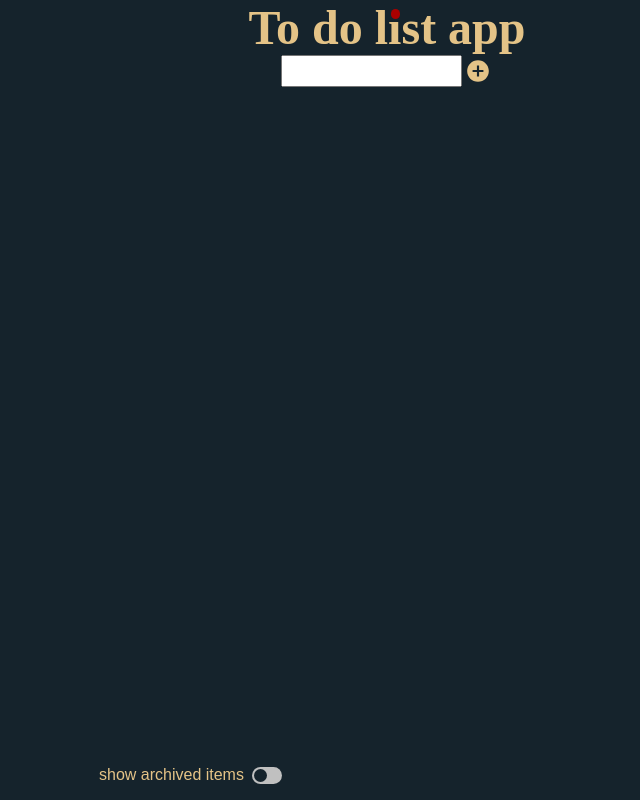
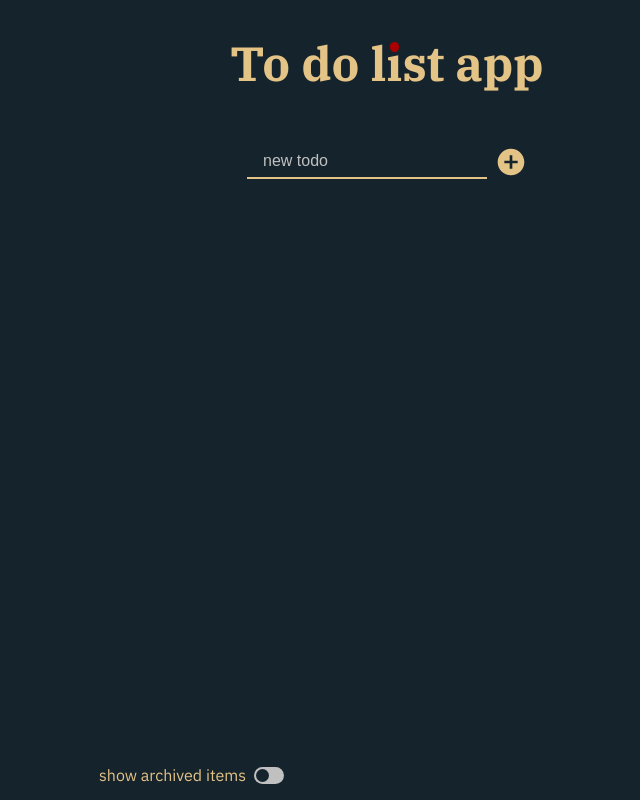
Before and after one commit to french-fries-with-pepper/todoList, a plain HTML site: page index.html in a window 1280 px wide. Shown: the whole page, without its empty margins (253-893 px from the left). Drawn offline with Linux system fonts and the light colour scheme.

Commit message:
fix fonts

```diff
--- a/index.html
+++ b/index.html
@@ -5,12 +5,20 @@
     <meta name="viewport" content="width=device-width, initial-scale=1.0" />
     <title>To do list</title>
     <link rel="icon" href="./favicon.svg" />
+    <link
+      href="https://fonts.googleapis.com/css2?family=IBM+Plex+Serif:wght@700&display=swap"
+      rel="stylesheet"
+    />
+    <link
+      href="https://fonts.googleapis.com/css2?family=IBM+Plex+Sans:wght@300;400&display=swap"
+      rel="stylesheet"
+    />
     <link rel="stylesheet" href="./style.css" />
   </head>
   <body>
     <h1 class="page_header">To do l<span class="think">i</span>st app</h1>
     <form id="input">
-      <input type="text" class="main_input" />
+      <input type="text" class="main_input" placeholder="new todo" />
       <input type="submit" value="" class="submit_btn" />
     </form>
 
--- a/style.css
+++ b/style.css
@@ -5,9 +5,6 @@
   padding: 0;
   box-sizing: border-box;
 }
-
-@import url("https://fonts.googleapis.com/css2?family=IBM+Plex+Sans:wght@400;600&display=swap");
-@import url("https://fonts.googleapis.com/css2?family=IBM+Plex+Serif:wght@700&display=swap");
 
 :root {
   --bg-main: rgb(21, 35, 44);
@@ -36,6 +33,8 @@ body {
   font-family: "IBM Plex Serif";
   text-align: center;
   font-weight: 700;
+  padding-top: 2rem;
+  padding-bottom: 3.2rem;
 }
 .think {
   position: relative;
@@ -70,7 +69,32 @@ body {
   display: flex;
   flex-direction: row;
   justify-content: center;
+  align-items: center;
 }
+.main_input {
+  background-color: var(--bg-main);
+  width: 15rem;
+  border: none;
+  border-bottom: 2px solid var(--fg-main);
+  transition: all 0.2s ease-in;
+  color: var(--fg-main);
+  font-size: 1rem;
+  line-height: 2rem;
+  padding-left: 1rem;
+  padding-right: 1rem;
+  margin-right: 0.5rem;
+}
+.main_input::placeholder {
+  color: var(--fg-secondary);
+}
+.main_input:focus {
+  border: 2px solid var(--fg-main);
+  border-radius: 1rem;
+}
+.main_input:focus::placeholder {
+  color: var(--bg-main);
+}
+
 .list_wrap {
   grid-area: main;
   overflow-y: auto;
@@ -118,7 +142,7 @@ body {
   background-image: url(./icons/add_circle-white-18dp.svg);
   background-repeat: no-repeat;
   background-position: center;
-  background-size: 80%;
+  background-size: 100%;
   width: 2rem;
   height: 2rem;
 }
```
